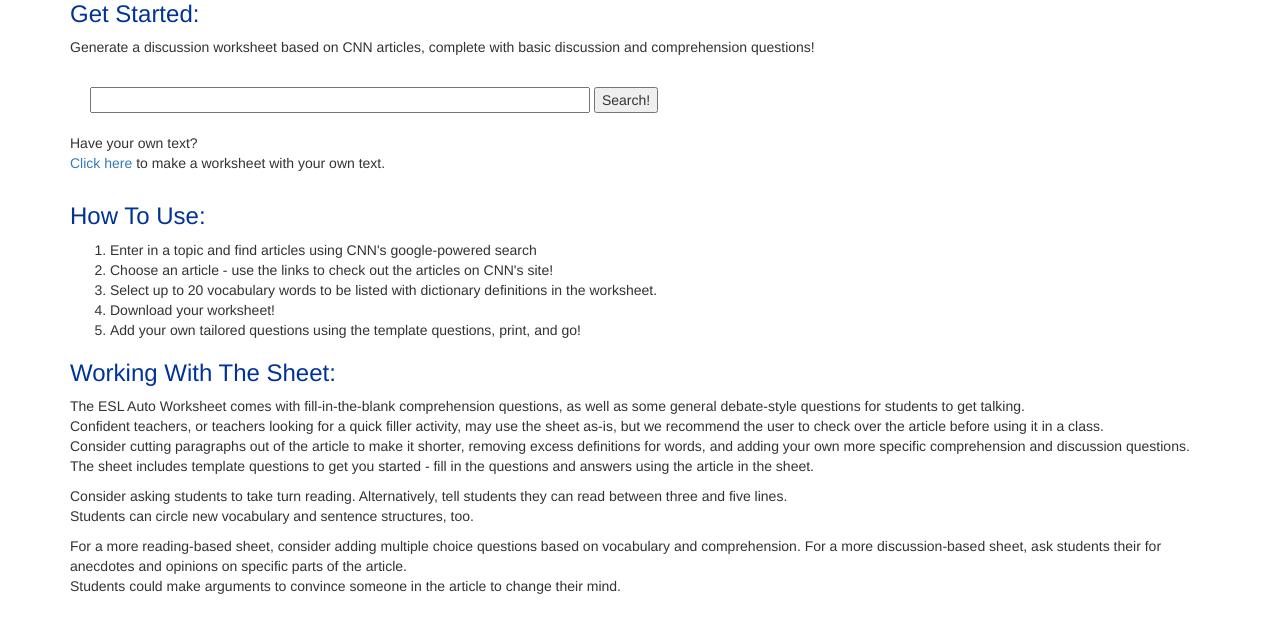
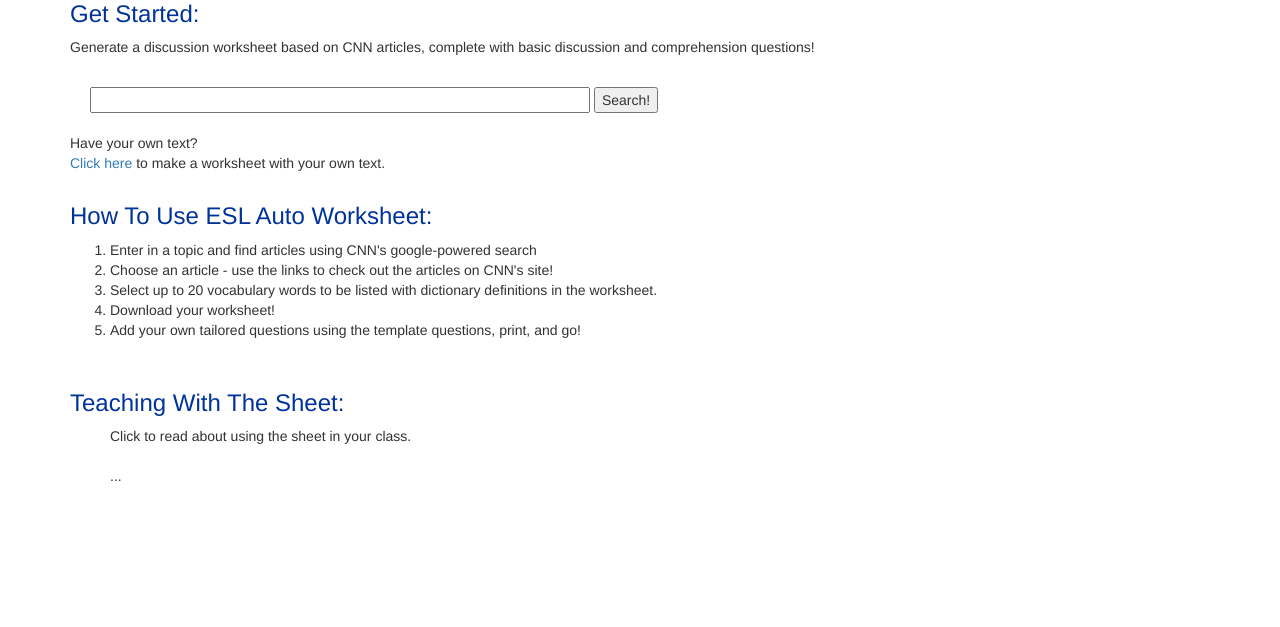
Before and after one commit to Tobio89/worksheeter, a Flask app: page / in a window 1280 px wide. Shown: the part 173-800 px from the top of the page. Run offline with Flask 2, Linux system fonts and the light colour scheme; some libraries are stand-ins or nearby versions.

Commit message:
add vue.js to index page

```diff
--- /dev/null
+++ b/app/static/wsm_vue.js
@@ -0,0 +1,15 @@
+console.log('WSM_VUE FILE WAS LOADED')
+console.log('WE GON MAKE THIS SITE VUETIFUL well a little anyway')
+
+
+let sheet_instructions = new Vue({
+    el: '#instructions',
+    delimiters: ['%[', ']%'],
+    data: {
+        main_shown:false,
+        read_shown:false,
+        list_shown:false,
+    },
+    methods:{},
+    computed:{}
+})
--- a/app/templates/base.html
+++ b/app/templates/base.html
@@ -1,6 +1,10 @@
 {% extends "bootstrap/base.html" %}
 
+{% block head %} {{super()}}
+<script src="https://cdn.jsdelivr.net/npm/vue"></script>
+{% endblock %}
 {% block title %}Auto-Worksheet - {% endblock %}
+
 {% block styles %}
 
 {{ super() }}
@@ -166,7 +170,17 @@
 
     } */
 
-
+    #instructions {
+        margin-top:50px;
+        margin-bottom:50px;
+    }
+    #instructions p{
+        margin-left:40px;
+        margin-bottom:20px;
+    }
+    #instructions h5 {
+        margin-bottom: 20px;
+    }
     .article-unit {
         padding:5px;
     }
@@ -278,4 +292,5 @@
 
 {% block scripts %}
 {{ super() }}
+<script src="./static/wsm_vue.js"></script>
 {% endblock %}
--- a/app/templates/index.html
+++ b/app/templates/index.html
@@ -55,7 +55,7 @@
     </p>
 </div>
 <div class="container">
-        <h3 class="blue-title">How To Use:</h3>
+        <h3 class="blue-title">How To Use ESL Auto Worksheet:</h3>
         <p>
             <ol>
                 <li>Enter in a topic and find articles using CNN's google-powered search</li>
@@ -65,16 +65,23 @@
                 <li>Add your own tailored questions using the template questions, print, and go!</li>
             </ol>
         </p>
-        <h3 class="blue-title">Working With The Sheet:</h3>
+        <div id='instructions'>
+            <h3 class="blue-title" @click="main_shown=!main_shown">Teaching With The Sheet:</h3>
+            <div v-if="main_shown">
+
+                <h5 class="blue-title">General Tips:</h5>
                     <p>
                     The ESL Auto Worksheet comes with fill-in-the-blank comprehension questions, as well as some general debate-style questions
                     for students to get talking.
                     <br/>
                     Confident teachers, or teachers looking for a quick filler activity, may use the sheet as-is, but we recommend the user to check over the article before
-            using it in a class.<br/>
+                    using it in a class.</p>
+                    <p>
                     Consider cutting paragraphs out of the article to make it shorter, removing excess definitions for words, and adding your own more specific comprehension and discussion questions.
                     The sheet includes template questions to get you started - fill in the questions and answers using the article in the sheet.
                     </p>
+                <h5 class="blue-title" @click="read_shown=!read_shown">As Reading Comprehension:</h5>
+                <div v-if="read_shown">
                     <p>
                         Consider asking students to take turn reading. Alternatively, tell students they can read between three and five lines.<br/>
                         Students can circle new vocabulary and sentence structures, too.
@@ -84,7 +91,39 @@
                         For a more discussion-based sheet, ask students their for anecdotes and opinions on specific parts of the article.<br/>
                         Students could make arguments to convince someone in the article to change their mind.
                     </p>
-
+                    <p>
+                        For reading comprehension, it is not necessary to include all of the automatically generated cloze paragraphs. Consider cutting this down to 3-6 paragraphs.
+                    </p>
+                </div>
+                <div v-else>
+                    <p>...</p>
+                </div>
+                <h5 class="blue-title" @click="list_shown=!list_shown">As Listening Comprehension:</h5>
+                <div v-if="list_shown">
+                <p>
+                    To use the ESL Auto Worksheet as a listening comprehension sheet, choose a suitable YouTube video with manually added subtitles.
+                    Visit <a href="https://savesubs.com/">savesubs.com</a> or <a href="https://downsub.com/">downsub.com</a> and download the subtitles for the video.
+                </p>
+                <p>
+                    It is recommended that you format the subtitles into paragraphs.
+                </p>
+                <p>
+                    For listening comprehension, students can follow along with the automatically generated cloze paragraphs, filling in the blanks as the video plays.<br/>
+                    Rewind the video as the students require.
+                </p>
+                <p>
+                    Depending on the level of your students, a 3-5 minute video is ample for one session!
+                </p>
+                </div>
+                <div v-else>
+                    <p>...</p>
+                </div>
+            </div>
+            <div v-else>
+                <p>Click to read about using the sheet in your class.</p>
+                <p>...</p>
+            </div>
+        </div>
 
     <script>
         function submitAndWait() {
@@ -97,5 +136,6 @@
 
         }
     </script>
+
 </div>
 {% endblock %}
```
Also changed, not shown: app/templates/about.html (+10 -5 lines). Lines whose indentation alone changed are shown as unchanged.
